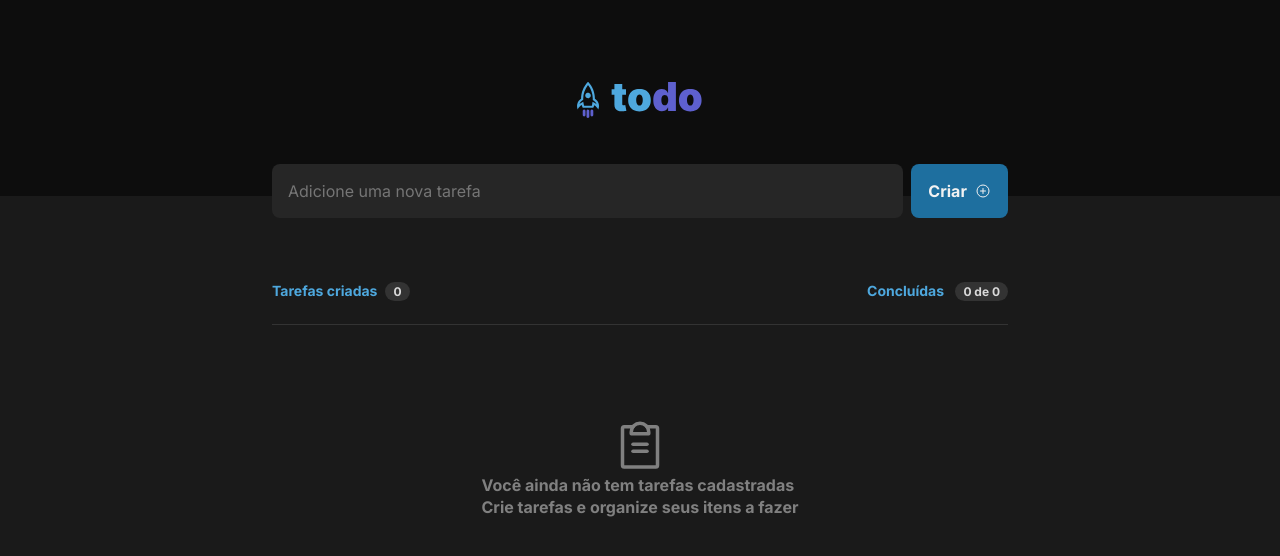
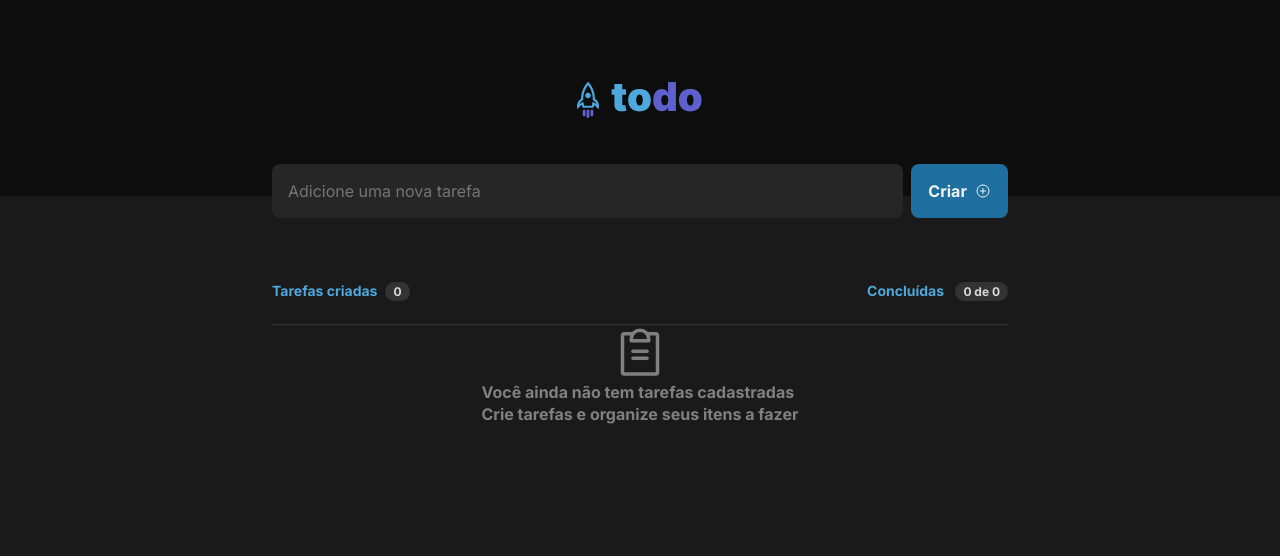
Before and after one commit to mauriani/toDoList, a React (Vite) app: page / in a window 1280 px wide. Shown: the top 556 px of the page. Built offline with nearby package versions, Linux system fonts and the light colour scheme.

Commit message:
ateracoes

```diff
--- a/src/components/TaskList/TaskList.module.css
+++ b/src/components/TaskList/TaskList.module.css
@@ -41,7 +41,6 @@
 .tasksListContent aside {
   display: flex;
   flex-direction: column;
-  justify-content: center;
   align-items: center;
 
   width: 100%;
```
